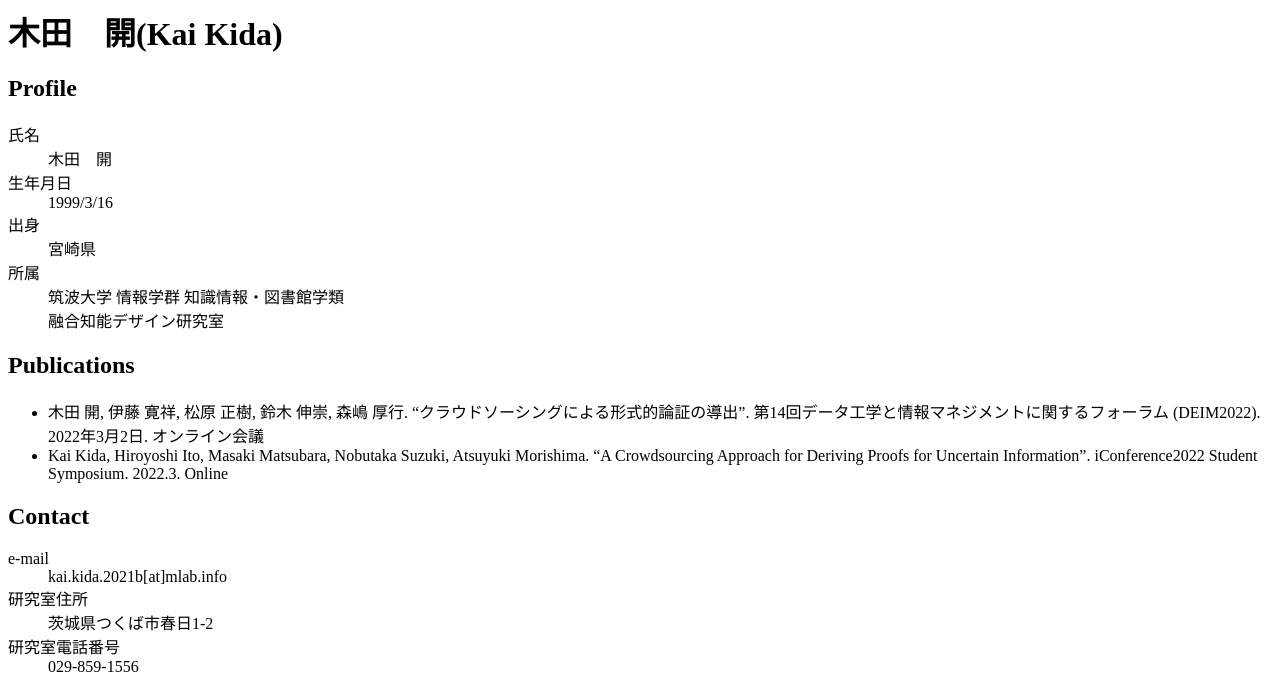
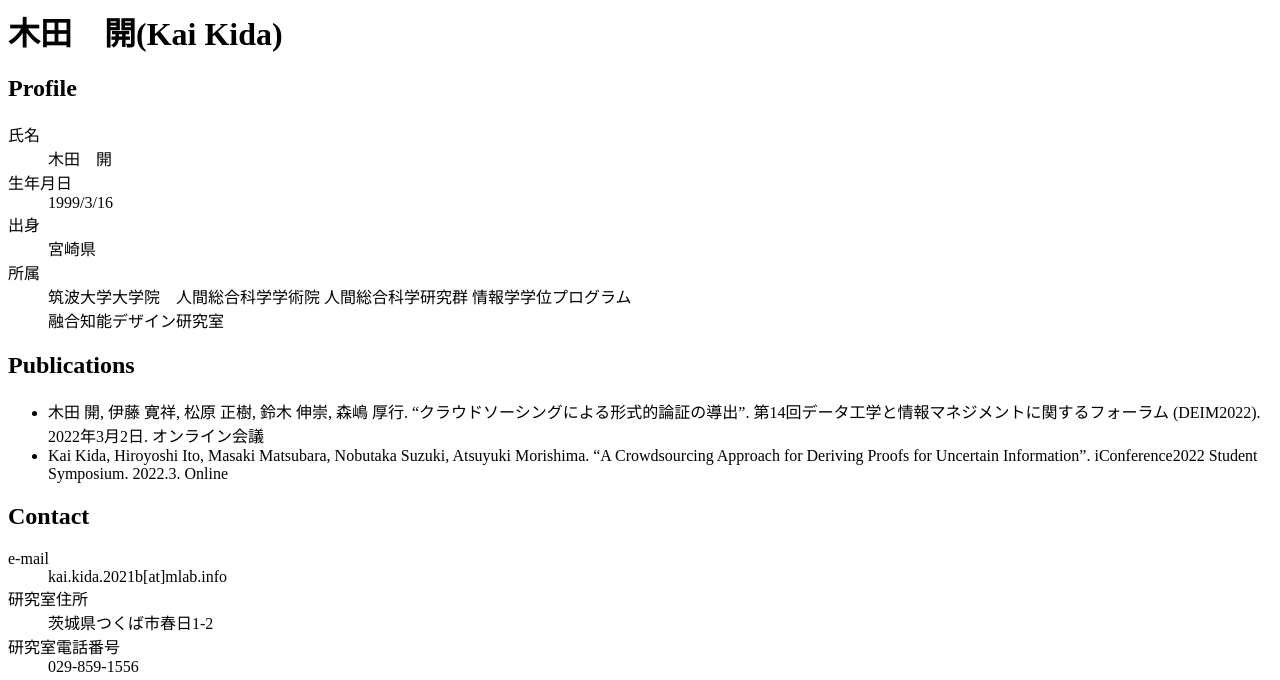
Before and after one commit to nove0316/mypage, a plain HTML site: page index.html in a window 1280 px wide. Shown: the top 680 px of the page. Drawn offline with Linux system fonts and the light colour scheme.

Commit message:
Update index.html

```diff
--- a/index.html
+++ b/index.html
@@ -18,7 +18,7 @@
      <dt>出身</dt>
    	<dd>宮崎県</dd>
      <dt>所属</dt>
-   	<dd>筑波大学 情報学群 知識情報・図書館学類</dd>
+   	<dd>筑波大学大学院　人間総合科学学術院 人間総合科学研究群 情報学学位プログラム</dd>
 	<dd>融合知能デザイン研究室</dd>
    </dl>
 
```
